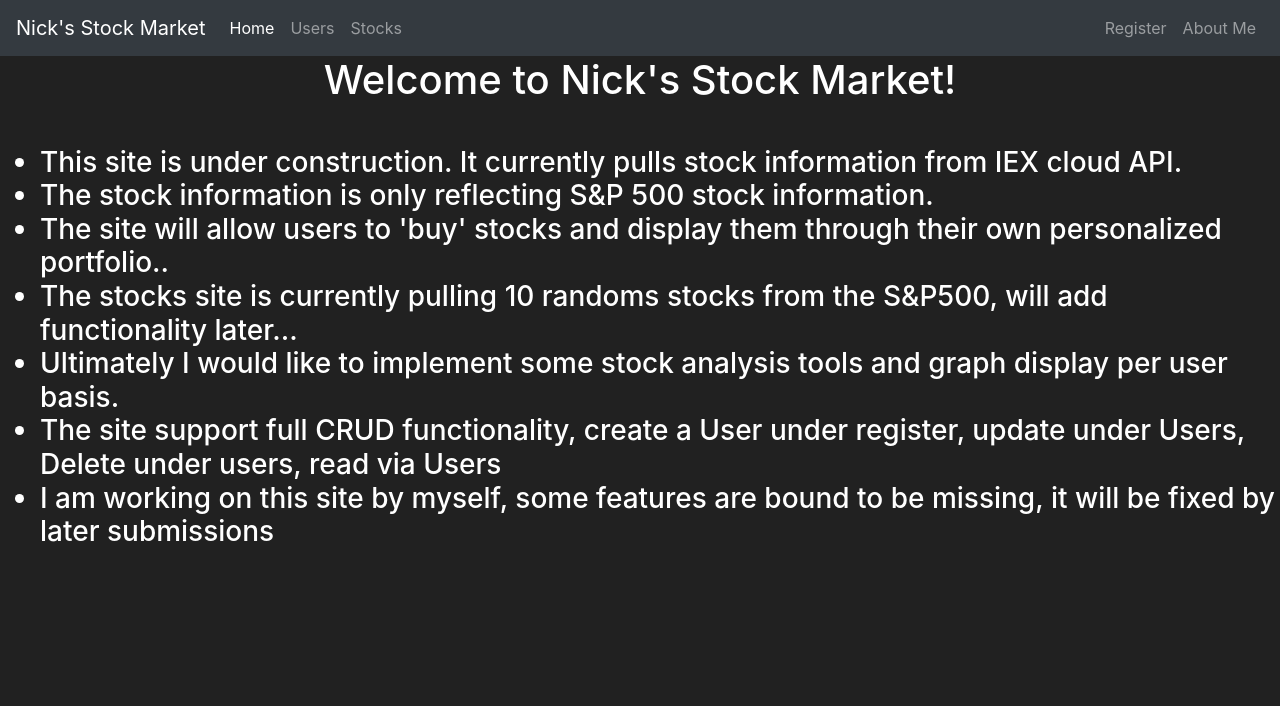
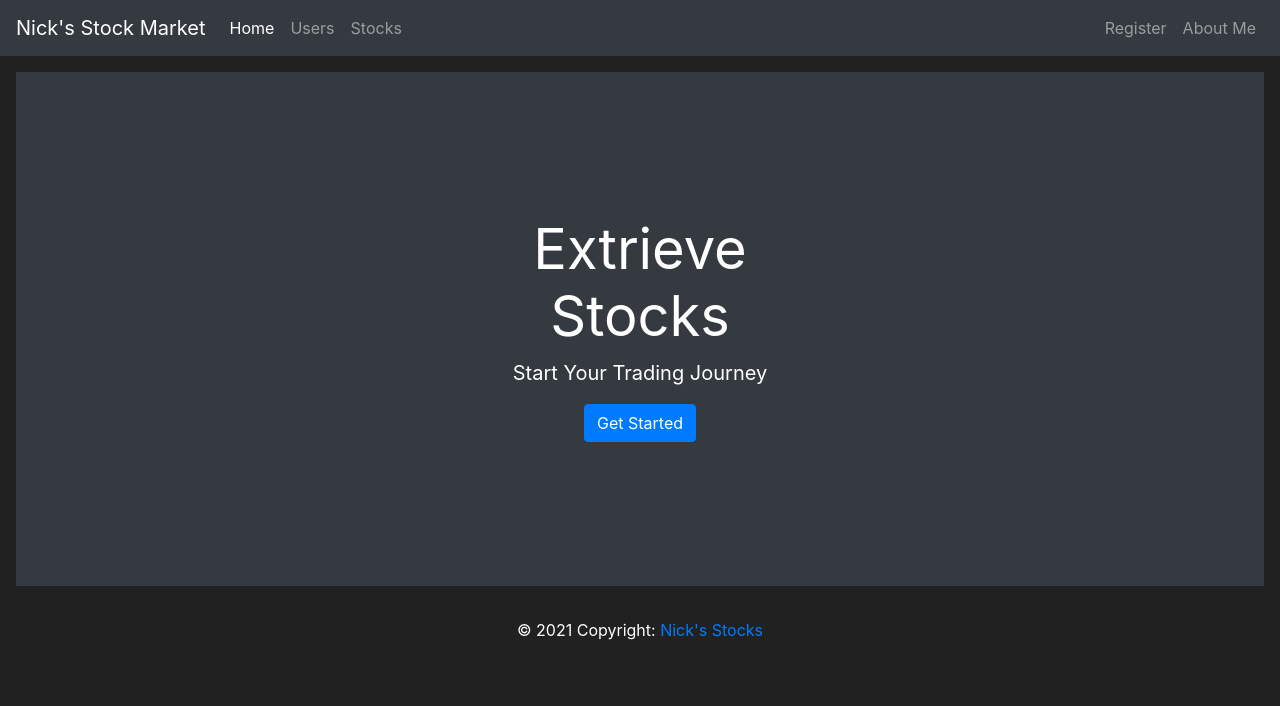
Before and after one commit to Extrieve/stocks_app, a Flask app: page / in a window 1280 px wide. Shown: the top 706 px of the page. Run offline with Flask 2, Linux system fonts and the light colour scheme; some libraries are stand-ins or nearby versions.

Commit message:
Update index.html

```diff
--- a/templates/index.html
+++ b/templates/index.html
@@ -1,33 +1,15 @@
 {% extends 'base.html' %}
-
 {% block title %}
-HomePage
+Extrieve Stocks
 {% endblock %}
-
 {% block content %}
-
-<body class="text-center">
-  <h1>Welcome to Nick's Stock Market!</h1>
-  <h3>
-    <br>
-    <ul>
-      <li class=text-left>This site is under construction. It currently pulls stock information from IEX cloud API.</li>
-      <li class=text-left>The stock information is only reflecting S&P 500 stock information.</li>
-      <li class=text-left>The site will allow users to 'buy' stocks and display them through their own personalized portfolio..</li>
-      <li class=text-left>The stocks site is currently pulling 10 randoms stocks from the S&P500, will add functionality later...</li>
-      <li class=text-left>Ultimately I would like to implement some stock analysis tools and graph display per user basis.</li>
-      <li class=text-left>The site support full CRUD functionality, create a User under register, update under Users, Delete under users, read via Users</li>
-      <li class=text-left>I am working on this site by myself, some features are bound to be missing, it will be fixed by later submissions</li>
-    </ul>
-
-
-  </h3>
-  <br>
-  <br>
-  <br>
-  <br>
-  <br>
-  <br>
-  <img src="https://wompampsupport.azureedge.net/fetchimage?siteId=7575&v=2&jpgQuality=100&width=700&url=https%3A%2F%2Fi.kym-cdn.com%2Fentries%2Ficons%2Foriginal%2F000%2F029%2F959%2FScreen_Shot_2019-06-05_at_1.26.32_PM.jpg" alt="">
-</body>
+<div class="position-relative overflow-hidden p-3 p-md-5 m-md-3 text-center bg-dark" style="color:white">
+  <div class="col-md-5 p-lg-5 mx-auto my-5">
+    <h1 class="display-4 font-weight-normal">Extrieve Stocks</h1>
+    <p class="lead font-weight-normal">Start Your Trading Journey</p>
+    <a class="btn btn-primary" href="{{ url_for('register') }}">Get Started</a>
+  </div>
+  <div class="product-device box-shadow d-none d-md-block"></div>
+  <div class="product-device product-device-2 box-shadow d-none d-md-block"></div>
+</div>
 {% endblock %}
```
